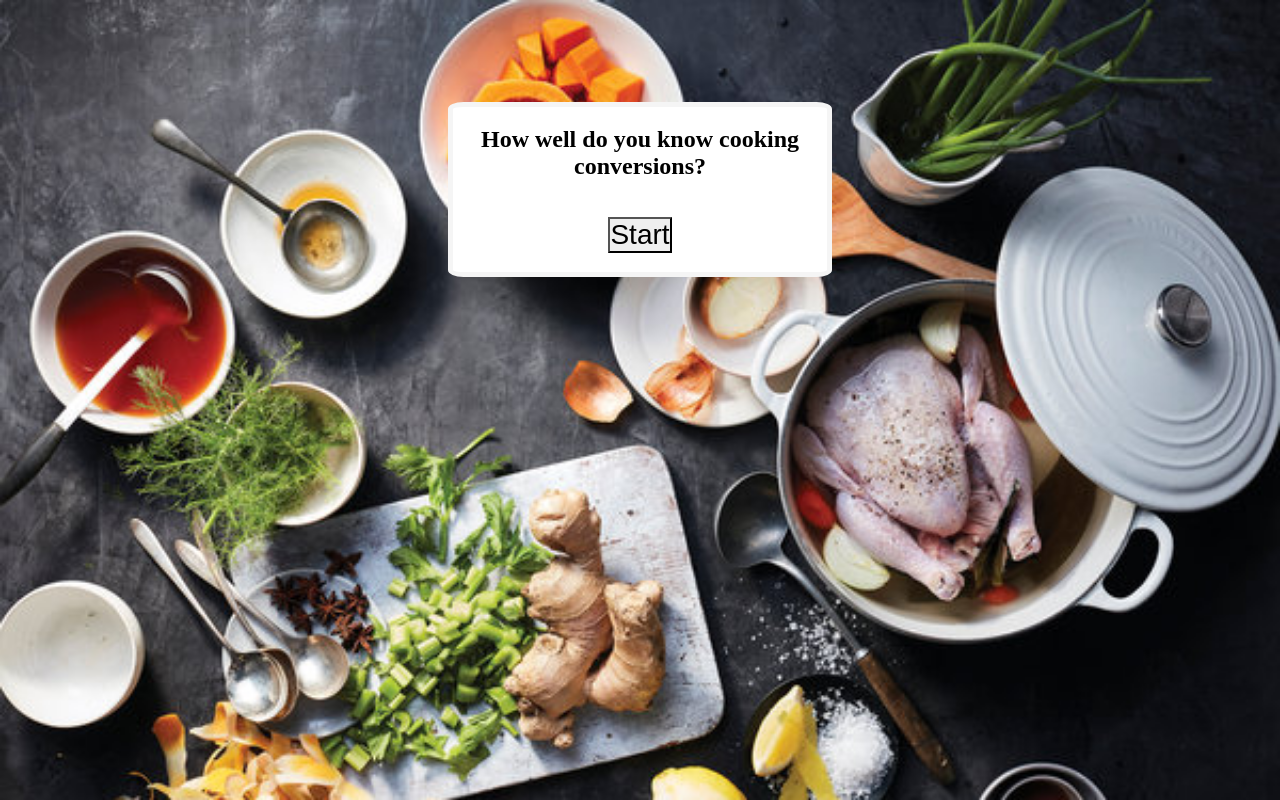
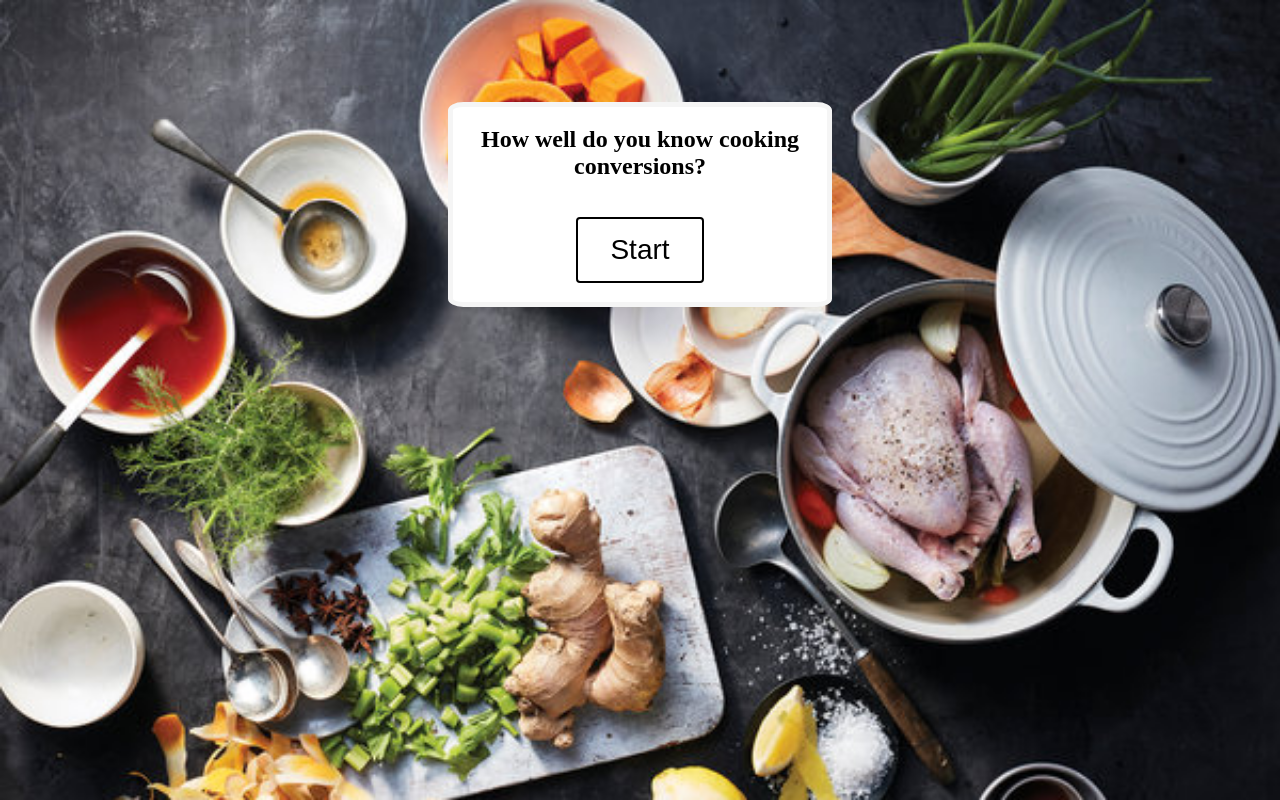
Before and after one commit to thinkful-ei-iguana/Caleb-Kevin-Quiz, a plain HTML site: page index.html in a window 1280 px wide. Drawn offline with nearby package versions, Linux system fonts and the light colour scheme.

Commit message:
adding styling for buttons

```diff
--- a/main.css
+++ b/main.css
@@ -206,6 +206,20 @@
 
   }
 
+  .button {
+    background-color: white;
+    color: black;
+    padding: 15px 32px;
+    border-radius: 4px;
+    border: 2px solid black;
+  }
+
+  .button:hover {
+    background-color: #4CAF50;
+    color: white;
+    border-radius: 4px;
+  }
+
   /*For some reason the radios aren't sizing right */
 
   @media screen and (min-width: 768px) {
```
